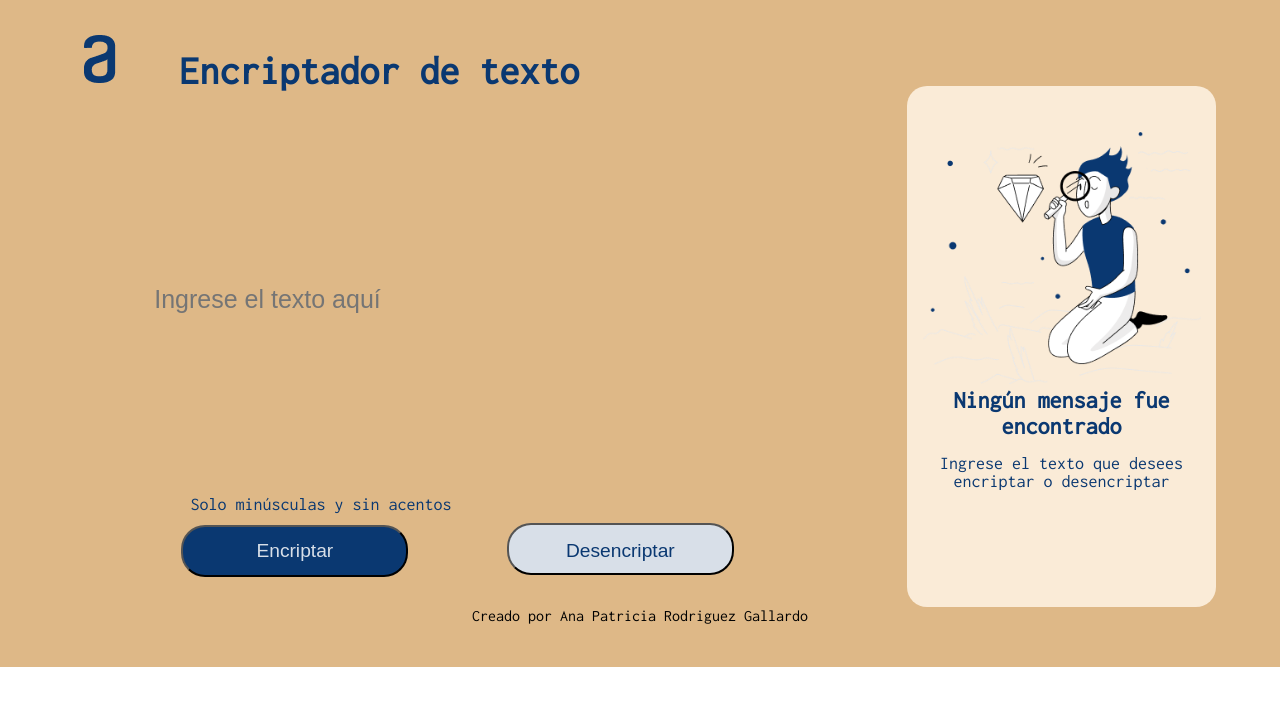
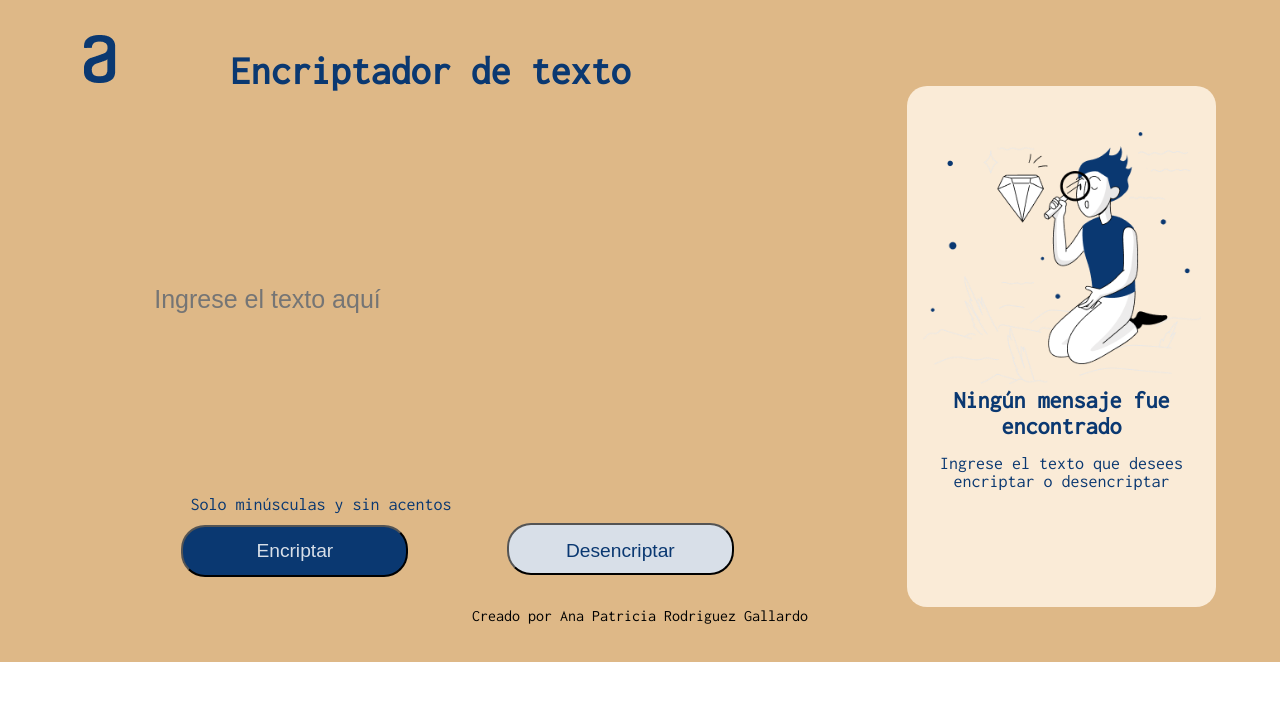
Before and after one commit to vuelobruja5/challenge-encriptador, a plain HTML site: page index.html in a window 1280 px wide. Drawn offline with Linux system fonts and the light colour scheme.

Commit message:
Mas errores

```diff
--- a/style.css
+++ b/style.css
@@ -24,7 +24,7 @@ header{
 .title{
     position: absolute;
     top: 50px;
-    left: 14%;
+    left: 18%;
     font-size: 2.5em;
     color: #0a3871;
 }
@@ -139,7 +139,7 @@ main {
 }
 footer {
     width: 100%;
-    height: 60px;
+    height: 55px;
     background-color: burlywood;
     text-align: center;
 }
```
